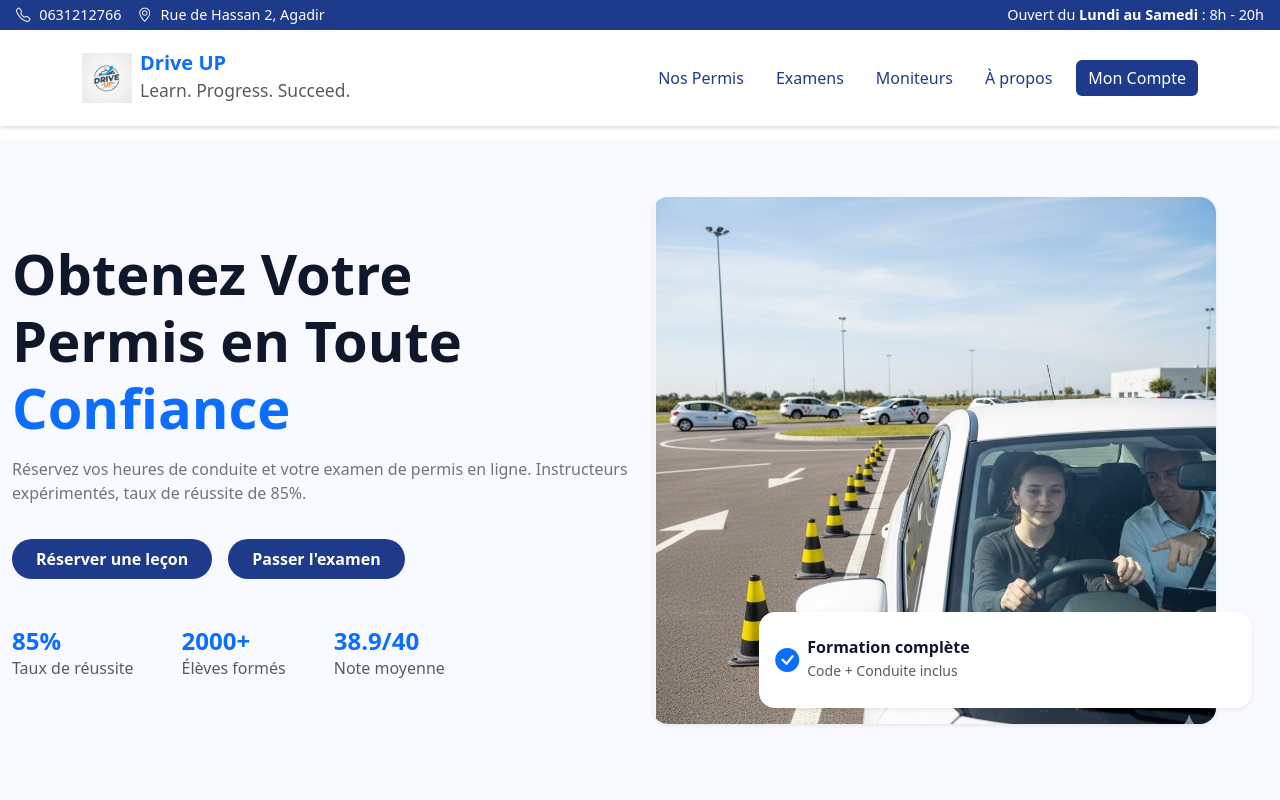
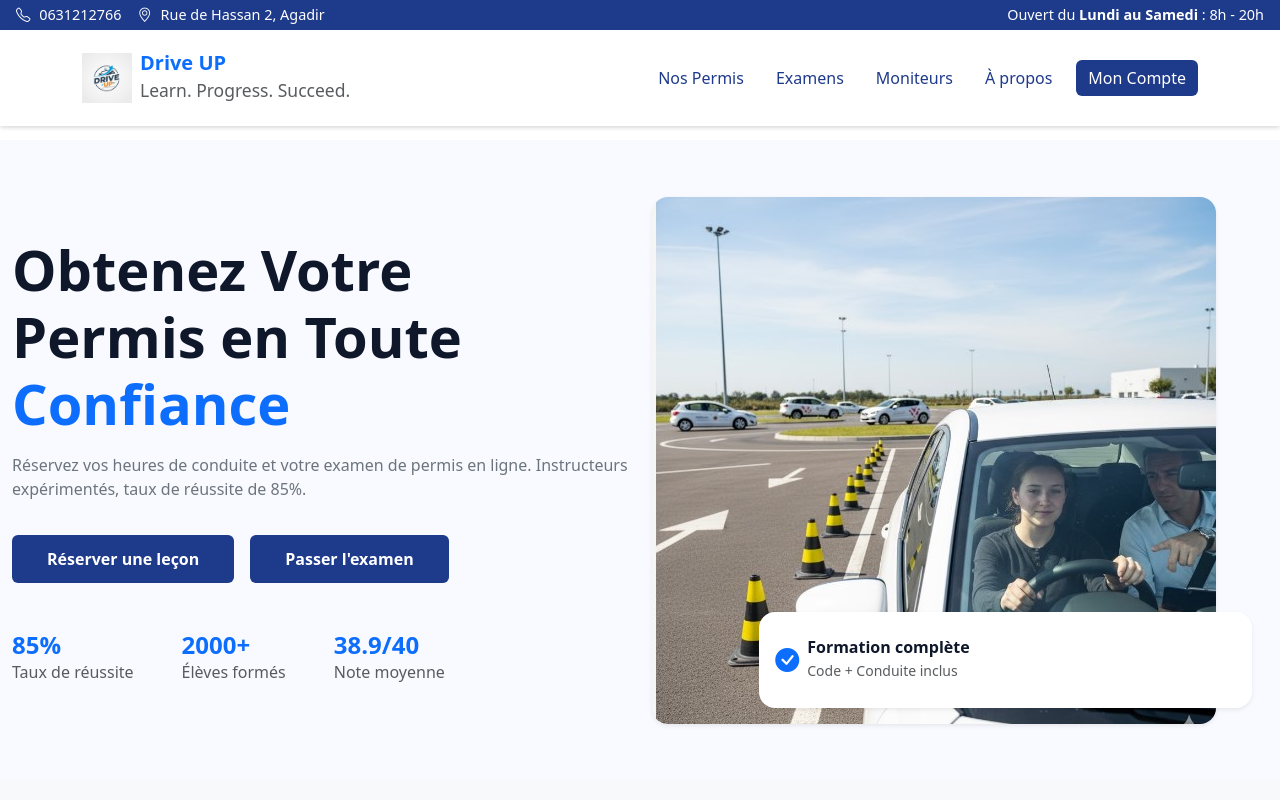
Before and after one commit to Ilham4444/auto-Ecole, a React (Vite) app in the folder frontend/: page / in a window 1280 px wide. Shown: the top 800 px of the page. Built offline with nearby package versions, Linux system fonts and the light colour scheme.

Commit message:
style: Harmonisation du style des boutons de la page d'accueil avec Mon Compte

```diff
--- a/frontend/src/pages/Home.jsx
+++ b/frontend/src/pages/Home.jsx
@@ -25,14 +25,10 @@ export default function Home() {
               </p>
 
               <div className="d-flex gap-3 flex-wrap">
-                <Button variant="primary" className="rounded-pill px-4 py-2" href="#permis">
+                <Button variant="primary" href="#permis">
                   Réserver une leçon
                 </Button>
-                <Button
-                  variant="outline-primary"
-                  className="rounded-pill px-4 py-2"
-                  href="#examens"
-                >
+                <Button variant="primary" href="#examens">
                   Passer l'examen
                 </Button>
               </div>
@@ -92,14 +88,14 @@ export default function Home() {
             Consultez nos cours en ligne pour bien préparer votre permis de conduire
           </p>
           <div className="d-flex justify-content-center gap-4 flex-wrap">
-            <a href="https://conduire.ma/" className="btn btn-light px-4 py-2 rounded-pill fw-bold">
+            <a href="https://conduire.ma/" className="btn btn-primary fw-bold">
               Accéder aux Cours en Ligne
             </a>
             <a
               href="https://wa.me/212620958131"
               target="_blank"
               rel="noopener noreferrer"
-              className="btn btn-outline-light px-4 py-2 rounded-pill fw-bold"
+              className="btn btn-primary fw-bold"
             >
               Nous Contacter
             </a>
```
